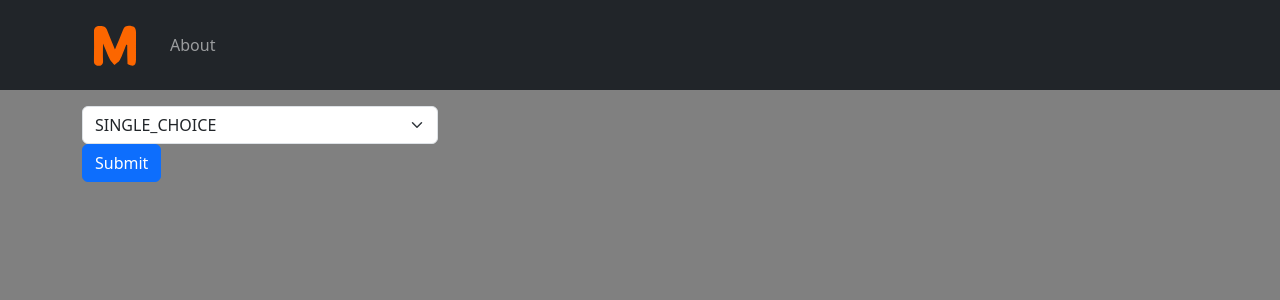
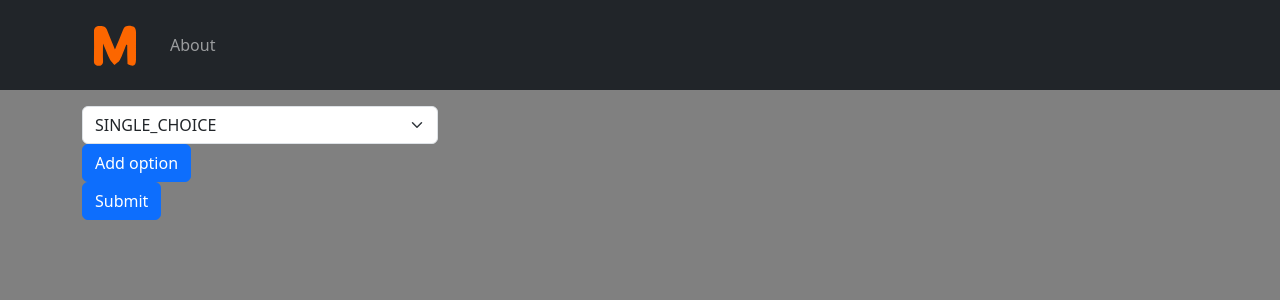
Before and after one commit to EthanIsaac2583/memes, a React (Create React App) app in the folder memed-frontend/: page /question-constructor in a window 1280 px wide. Shown: the top 300 px of the page. Built offline with nearby package versions, Linux system fonts and the light colour scheme.

Commit message:
m: added options

```diff
--- a/memed-frontend/src/pages/question-constructor/index.tsx
+++ b/memed-frontend/src/pages/question-constructor/index.tsx
@@ -7,10 +7,14 @@ import {EBlankType} from "../../model/blank-type";
 import Button from "react-bootstrap/Button";
 import axios, {AxiosError} from "axios";
 import {TTaskDto} from "../../dto/task";
-import {SubmitHandler, useForm} from "react-hook-form";
+import {SubmitHandler, useFieldArray, useForm} from "react-hook-form";
 
 export const QuestionConstructor = () => {
-  const { handleSubmit, register } = useForm<TTaskDto>();
+  const { handleSubmit, register, control } = useForm<TTaskDto>();
+  const { fields, append } = useFieldArray({
+    name: 'blank.options',
+    control
+  })
 
   const submit: SubmitHandler<TTaskDto> = (data) => {
     axios<TTaskDto, unknown>({
@@ -37,9 +41,26 @@ export const QuestionConstructor = () => {
                 </Form.Select>
             </Col>
           </Row>
+          {fields.map((field, i) => {
+            return (
+              <Row key={field.id}>
+                <Col xs={4} md={4}>
+                  <Form.Control placeholder="key" {...register(`blank.options.${i}.key`)} />
+                </Col>
+                <Col xs={8} md={8}>
+                  <Form.Control placeholder="key" {...register(`blank.options.${i}.value`)} />
+                </Col>
+              </Row>
+            )
+          })}
           <Row>
             <Col>
-
+              <Button
+                type="button"
+                onClick={() => append({ key: '', value: '' })}
+              >
+                Add option
+              </Button>
             </Col>
           </Row>
           <Row>
```
